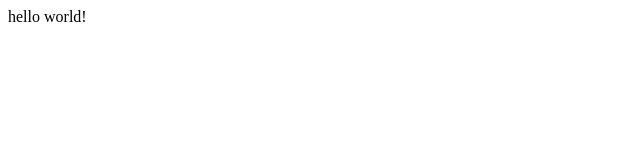
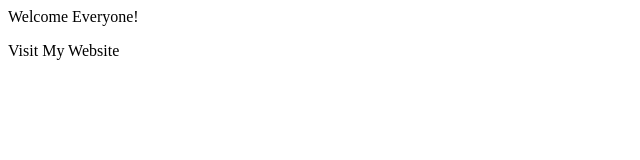
Before and after one commit to Kitkat2769/Practice-Website-, a plain HTML site: page Index.html in a window 1280 px wide. Shown: the whole page, without its empty margins (0-640 px from the left). Drawn offline with Linux system fonts and the light colour scheme.

Commit message:
Update greeting and add website link in Index.html

```diff
--- a/Index.html
+++ b/Index.html
@@ -1 +1,2 @@
-<p>hello world!</p>
+<p>Welcome Everyone!</p>
+<a href-"https://CJWORLD.com">Visit My Website</a>
```
